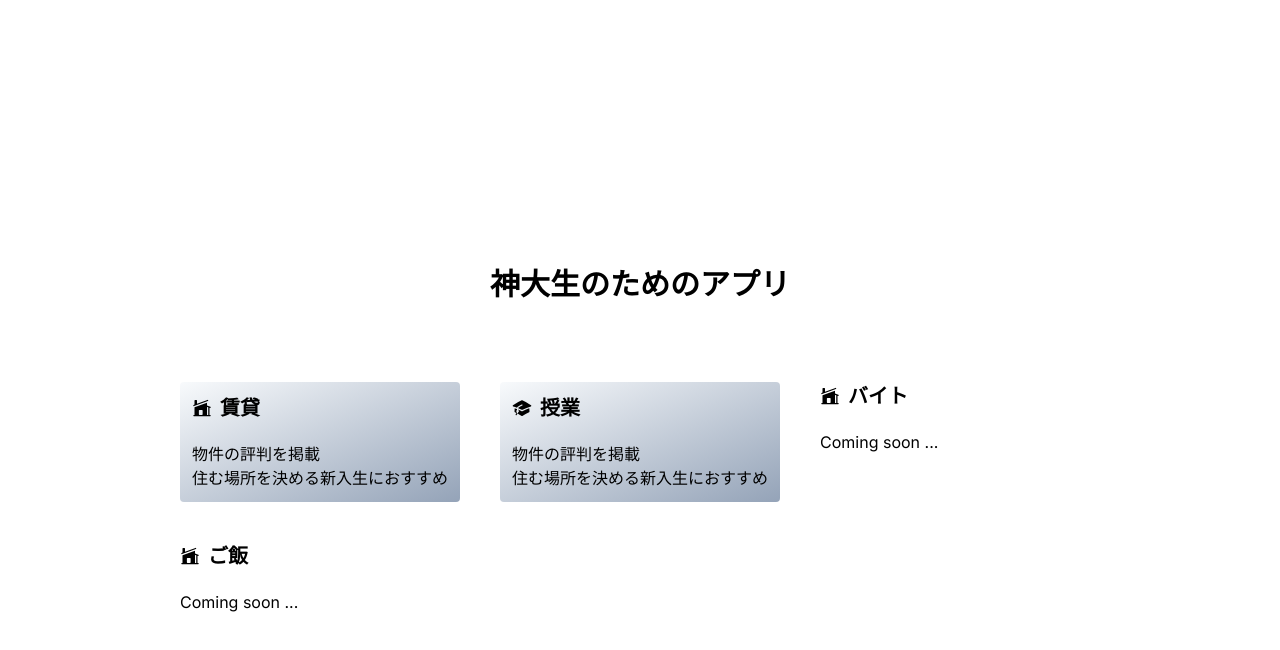
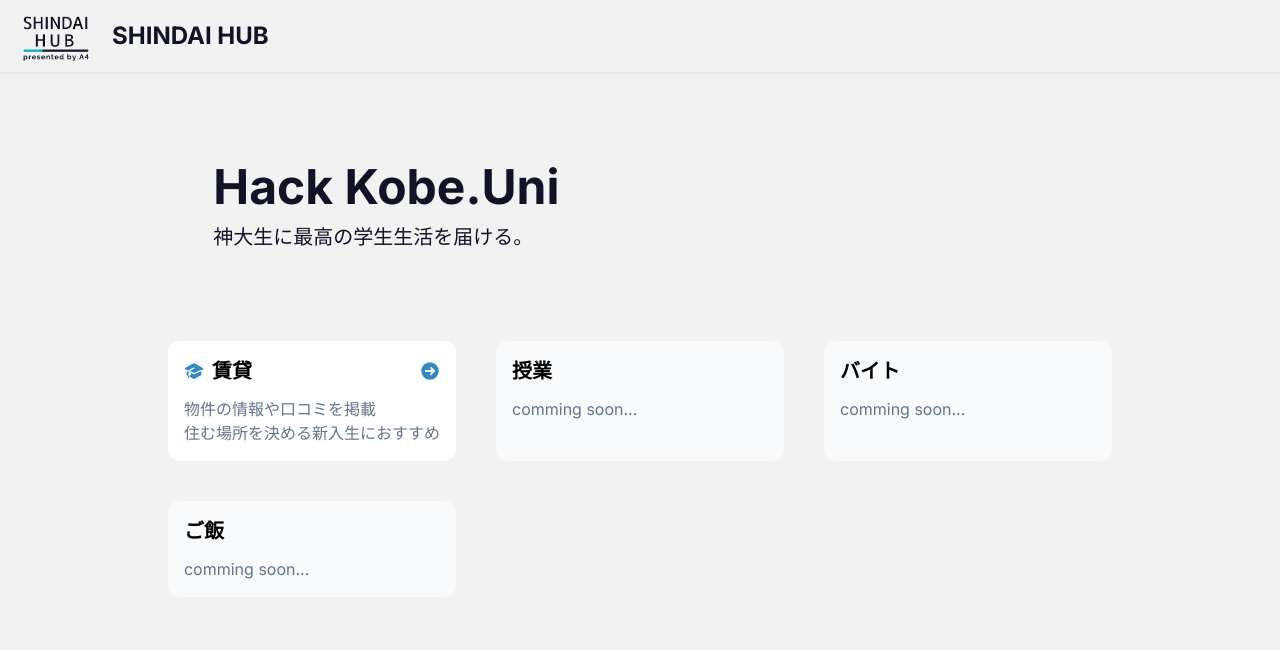
Before and after one commit to A4-dev-team/shindaihub, a Next.js app: page / in a window 1280 px wide. Shown: the top 650 px of the page. Built offline with nearby package versions, Linux system fonts and the light colour scheme.

Commit message:
ヘッダーコンポーネントとサービスブロックコンポーネントを追加

```diff
--- /dev/null
+++ b/app/_components/header.tsx
@@ -0,0 +1,19 @@
+import Image from "next/image";
+
+export default function Header() {
+    return (
+        <nav className="border-b-2 w-screen flex items-center px-5">
+            <div className="relative aspect-square h-full">
+                <Image
+                    src="/A4Logo.png"
+                    alt="SHINDAI HUB"
+                    fill
+                    className="object-contain"
+                />
+            </div>
+            <div className="font-bold text-2xl p-5 text-blackcustum">
+                SHINDAI HUB
+            </div>
+        </nav>
+    );
+}
--- /dev/null
+++ b/app/_components/serviceBlock.tsx
@@ -0,0 +1,78 @@
+import { ArrowRightCircleIcon } from "@heroicons/react/16/solid";
+import Link from "next/link";
+import React from "react";
+
+type ServiceBlockProps =
+    | {
+          disabled: true;
+          serviceName: string;
+      }
+    | {
+          disabled?: false;
+          serviceName: string;
+          url: string;
+          icon: React.ReactElement;
+          textContent: string[]; // テキストコンテンツを配列として受け取る
+      };
+
+const ServiceBlock: React.FC<ServiceBlockProps> = (props) => {
+    if (props.disabled === true) {
+        const { serviceName } = props;
+        return (
+            <Link
+                href={""}
+                className="pointer-events-none bg-slate-50 rounded-xl p-3"
+            >
+                <div className="flex flex-col p-1">
+                    <div className="flex flex-row items-center justify-between pb-3">
+                        <div className="flex flex-row items-center">
+                            <span className="font-bold text-xl transition duration-300 group-hover:text-white">
+                                {serviceName}
+                            </span>{" "}
+                        </div>
+                    </div>
+                    <span className="text-base text-slate-500 transition duration-300 group-hover:text-white">
+                        comming soon...
+                    </span>
+                </div>
+            </Link>
+        );
+    }
+
+    const { serviceName, url, icon, textContent } = props;
+
+    return (
+        <Link
+            href={url}
+            className="group bg-white transition duration-300 hover:bg-bluenormal cursor-pointer rounded-xl p-3"
+        >
+            <div className="flex flex-col p-1">
+                <div className="flex flex-row items-center justify-between pb-3">
+                    <div className="flex flex-row items-center">
+                        {React.cloneElement(icon, {
+                            className:
+                                "h-5 w-5 mr-2 text-bluenormal transition duration-300 group-hover:text-white",
+                        })}
+                        <span className="font-bold text-xl transition duration-300 group-hover:text-white">
+                            {serviceName}
+                        </span>{" "}
+                    </div>
+                    {/* 矢印 */}
+                    <div className="flex flex-row items-center">
+                        <ArrowRightCircleIcon className="h-5 w-5 ml-2 text-bluenormal transition duration-300 group-hover:text-white group-hover:translate-x-2" />
+                    </div>
+                </div>
+                {textContent.map((text, index) => (
+                    <span
+                        key={index}
+                        className="text-xs md:text-base text-slate-500 transition duration-300 group-hover:text-white"
+                    >
+                        {text}
+                    </span> // <p>を<span>に変更してスタイルを維持
+                ))}
+            </div>
+        </Link>
+    );
+};
+
+export default ServiceBlock;
--- a/app/page.tsx
+++ b/app/page.tsx
@@ -1,57 +1,41 @@
 import Link from "next/link";
 
-import { HomeModernIcon, AcademicCapIcon } from "@heroicons/react/24/solid";
+import { AcademicCapIcon } from "@heroicons/react/24/solid";
+import Header from "./_components/header";
+import ServiceBlock from "./_components/serviceBlock";
 
 export default function Home() {
     return (
-        <div className="flex flex-col items-center justify-center h-screen px-10">
-            {/* タイトル */}
-            <div className="text-lg sm:text-3xl font-bold p-10 md:p-20">
-                神大生のためのアプリ
+        <div className="h-screen flex flex-col items-center bg-whitecustum">
+            <Header />
+            <div className="flex flex-col w-2/3 h-1/4 md:h-1/3 justify-center text-blackcustum">
+                <div className="text-3xl md:text-5xl font-bold pb-3">
+                    Hack Kobe.Uni
+                </div>
+                <div className="text-sm md:text-xl">
+                    神大生に最高の学生生活を届ける。
+                </div>
             </div>
-            {/* それぞれへのリンク */}
-            <div className="grid grid-cols-1 sm:grid-cols-2 md:grid-cols-3 gap-5 sm:gap-10">
-                <div className="bg-gradient-to-tl from-slate-400 to-slate-50 p-3 rounded">
-                    <Link
-                        href={
-                            "https://a4-kobeuni-rentalhouses.glide.page/dl/d8fc49"
+            <div className="flex flex-col items-center justify-center px-10">
+                {/* タイトル */}
+
+                {/* それぞれへのリンク */}
+                <div className="grid grid-cols-1 sm:grid-cols-2 md:grid-cols-3 gap-5 sm:gap-10">
+                    <ServiceBlock
+                        serviceName="賃貸"
+                        // TODO: 賃貸のURLを修正する
+                        url={"https://shindaihub-rentalhouse.glide.page/"}
+                        icon={
+                            <AcademicCapIcon className="h-5 w-5 mr-2 text-bluenormal" />
                         }
-                    >
-                        <div className="flex flex-row items-center pb-5">
-                            <HomeModernIcon className="h-5 w-5 mr-2" />
-                            <p className="font-bold text-xl">賃貸</p>
-                        </div>
-                        <p>物件の評判を掲載</p>
-                        <p>住む場所を決める新入生におすすめ</p>
-                    </Link>
-                </div>
-                <div className="bg-gradient-to-tl from-slate-400 to-slate-50 p-3 rounded">
-                    <Link href={"https://s-app-xi88.glide.page/"}>
-                        <div className="flex flex-row items-center pb-5">
-                            <AcademicCapIcon className="h-5 w-5 mr-2" />
-                            <p className="font-bold text-xl">授業</p>
-                        </div>
-                        <p>物件の評判を掲載</p>
-                        <p>住む場所を決める新入生におすすめ</p>
-                    </Link>
-                </div>
-                <div className="">
-                    <Link href={""} className="pointer-events-none">
-                        <div className="flex flex-row items-center pb-5">
-                            <HomeModernIcon className="h-5 w-5 mr-2" />
-                            <p className="font-bold text-xl">バイト</p>
-                        </div>
-                        <p>Coming soon ...</p>
-                    </Link>
-                </div>
-                <div className="">
-                    <Link href={""} className="pointer-events-none">
-                        <div className="flex flex-row items-center pb-5">
-                            <HomeModernIcon className="h-5 w-5 mr-2" />
-                            <p className="font-bold text-xl">ご飯</p>
-                        </div>
-                        <p>Coming soon ...</p>
-                    </Link>
+                        textContent={[
+                            "物件の情報や口コミを掲載",
+                            "住む場所を決める新入生におすすめ",
+                        ]}
+                    />
+                    <ServiceBlock serviceName="授業" disabled={true} />
+                    <ServiceBlock serviceName="バイト" disabled={true} />
+                    <ServiceBlock serviceName="ご飯" disabled={true} />
                 </div>
             </div>
         </div>
--- a/tailwind.config.ts
+++ b/tailwind.config.ts
@@ -13,6 +13,13 @@ const config: Config = {
                 "gradient-conic":
                     "conic-gradient(from 180deg at 50% 50%, var(--tw-gradient-stops))",
             },
+            colors: {
+                blackcustum: "#121326",
+                bluenormal: "#348ABF",
+                bluethin: "63CAF2",
+                bluethick: "#1E4359",
+                whitecustum: "#F2F2F2",
+            },
         },
     },
     plugins: [],
```
Also changed, not shown: public/A4Logo.png (added). Lines whose indentation alone changed are shown as unchanged.
